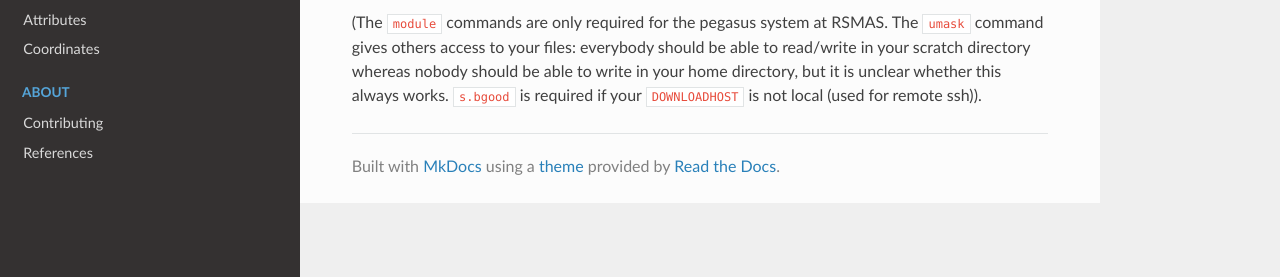
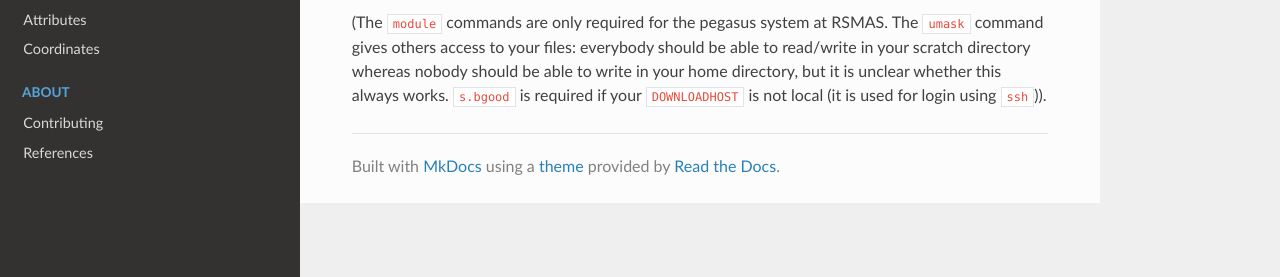
Before and after one commit to geodesymiami/rsmas_insar, an MkDocs documentation site: the page built from docs/bashrc_contents.md, in a window 1280 px wide. Shown: the part 528-805 px from the top of the page. Built offline with MkDocs 1.6.1, drawn with Linux system fonts in a browser that asks for light colours; nearby versions of some CDN libraries.

Commit message:
Update bashrc_contents.md

````diff
--- a/docs/bashrc_contents.md
+++ b/docs/bashrc_contents.md
@@ -28,4 +28,4 @@ alias s.bnew='cd $RSMASINSAR_HOME; source ~/accounts/platforms_defaults.bash; so
 
 ```
 
-(The `module` commands are only required for the pegasus system at RSMAS. The `umask` command gives others access to your files: everybody should be able to read/write in your scratch directory whereas nobody should be able to write in your home directory, but it is unclear whether this always works. `s.bgood` is required if your `DOWNLOADHOST` is not local (used for remote ssh)).
+(The `module` commands are only required for the pegasus system at RSMAS. The `umask` command gives others access to your files: everybody should be able to read/write in your scratch directory whereas nobody should be able to write in your home directory, but it is unclear whether this always works. `s.bgood` is required if your `DOWNLOADHOST` is not local (it is used for login using `ssh`)).
````
